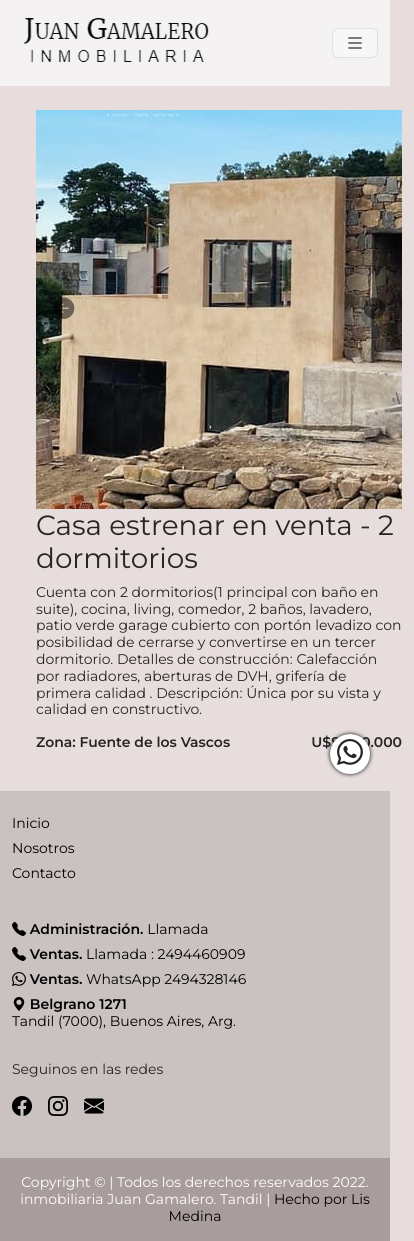
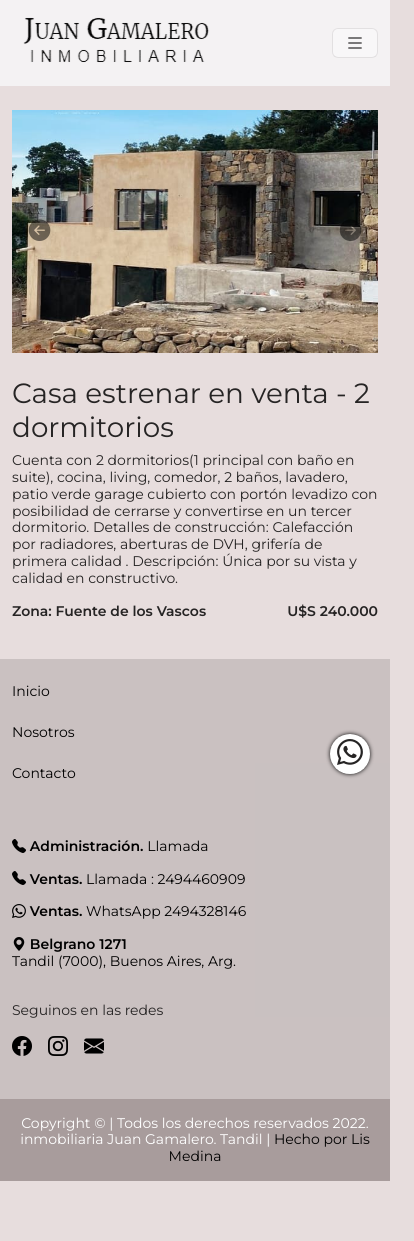
Before and after one commit to mlmedina92/inmobiliaria-gamalero, a React (Create React App) app: page /detalle/1 in a window 390 px wide. Shown: the whole page, 414 px wide, since content can reach past the window. After the commit the page ends 1181 px from the top, so only its background shows below. Built offline with nearby package versions, Linux system fonts and the light colour scheme.

Commit message:
mq mobile

```diff
--- a/package.json
+++ b/package.json
@@ -1,5 +1,5 @@
 {
-  "homepage": "./",
+  "homepage": "https://www.gamaleropropiedades.com/",
   "name": "inmobiliaria-gamalero",
   "version": "0.1.0",
   "private": true,
--- a/src/App.scss
+++ b/src/App.scss
@@ -18,15 +18,26 @@ body {
   text-transform: none;
 }
 
+#root {
+  display: flex;
+  flex-direction: column;
+  min-height: 100vh;
+
+  main {
+    flex-grow: 1;
+  }
+}
+
 a {
   color: black;
   transition: all 300ms;
+
   &:hover {
-    color: grayscale($color:grey);
+    color: grayscale($color: grey);
   }
 }
 
-h2{
+h2 {
   text-transform: uppercase;
   text-align: center;
 }
@@ -37,5 +48,5 @@ h2{
 }
 
 footer {
-  background-color:rgba(132, 127, 127, 0.3);
+  background-color: rgba(132, 127, 127, 0.3);
 }
--- a/src/components/FooterLinks.jsx
+++ b/src/components/FooterLinks.jsx
@@ -20,17 +20,17 @@ const FooterLinks = () => {
           </div>
           <div className="col-12 col-md-3 mb-3">
             <ul className="list-unstyled">
-              <li className="pb-2">
+              <li className="pb-4 pb-md-2 ">
                 <NavLink className="text-decoration-none" to="/">
                   Inicio
                 </NavLink>
               </li>
-              <li className="pb-2">
+              <li className="pb-4 pb-md-2">
                 <NavLink className="text-decoration-none" to="/nosotros">
                   Nosotros
                 </NavLink>
               </li>
-              <li className="pb-2">
+              <li className="pb-4 pb-md-2">
                 <NavLink className="text-decoration-none" to="/contacto">
                   Contacto
                 </NavLink>
@@ -39,7 +39,7 @@ const FooterLinks = () => {
           </div>
           <div className="col-12 col-md-3 mb-3">
             <ul className="list-unstyled">
-              <li className="mb-2">
+              <li className="mb-3 mb-md-2">
                 <a
                   className="text-decoration-none"
                   href="tel:2494287779"
@@ -51,7 +51,7 @@ const FooterLinks = () => {
                   Llamada
                 </a>
               </li>
-              <li className="mb-2">
+              <li className="mb-3 mb-md-2">
                 <a
                   className="text-decoration-none"
                   href="tel:2494460909"
@@ -63,7 +63,7 @@ const FooterLinks = () => {
                   2494460909
                 </a>
               </li>
-              <li className="mb-2">
+              <li className="mb-3 mb-md-2">
                 <a
                   className="text-decoration-none"
                   href="https://wa.me/2494328146"
@@ -75,7 +75,7 @@ const FooterLinks = () => {
                   2494328146
                 </a>
               </li>
-              <li className="mb-2">
+              <li className="mb-3 mb-md-2">
                 <a
                   className="text-decoration-none"
                   href="https://goo.gl/maps/xDRhASVev4MzqwPs5"
--- a/src/components/ItemDetail.jsx
+++ b/src/components/ItemDetail.jsx
@@ -4,14 +4,13 @@ import "../scss/itemDetail.scss";
 const ItemDetail = ({ detail }) => {
   return (
     <>
-      <div className="container m-4">
+      <div className="container py-4">
         <div className="row g-0">
-          <div className="col-md-7">
+          <div className="col-12 col-md-7 mb-4 mb-md-0">
             <div
               id="carouselExampleControls"
               className="carousel slide"
-              data-bs-ride="carousel"
-            >
+              data-bs-ride="carousel">
               <div className="carousel-inner">
                 {detail.imagenes.map((imagen, index) => {
                   return (
@@ -21,14 +20,12 @@ const ItemDetail = ({ detail }) => {
                         index == 0
                           ? "active carousel-item text-center"
                           : "carousel-item text-center"
-                      }
-                    >
+                      }>
                       <img
                         src={imagen}
-                        className="d-inline-block"
+                        className="d-inline-block img-fluid"
                         alt={detail.zona}
-                        loading="lazy"
-                      />
+                        loading="lazy" />
                     </div>
                   );
                 })}
@@ -51,7 +48,8 @@ const ItemDetail = ({ detail }) => {
               </button>
             </div>
           </div>
-          <div className="col-md-5 ps-md-3">
+          <div className="col-12 col-md-5 ps-md-3">
+
             <h1>{detail.titulo}</h1>
             <p>{detail.detalles}</p>
             <p className="d-flex justify-content-between">
@@ -59,7 +57,9 @@ const ItemDetail = ({ detail }) => {
               <strong>{detail.precio}</strong>
             </p>
           </div>
+
         </div>
+
       </div>
     </>
   );
--- a/src/pages/Nosotros.jsx
+++ b/src/pages/Nosotros.jsx
@@ -29,7 +29,7 @@ const Nosotros = () => {
 
       <section id="juan" className="container py-3 py-md-5">
         <div className="row d-flex align-items-center">
-          <div className="col-8 col-md-3 mb-3 mb-md-0 text-center">
+          <div className="col-12 col-md-3 mb-3 mb-md-0 text-center">
             <img
               className="img-fluid"
               src={Juan}
@@ -39,8 +39,8 @@ const Nosotros = () => {
               width="134"
             />
           </div>
-          <div className="col-12 col-md-6 mb-3 mb-md-0">
-            <h4 className="mb-3">
+          <div className="col-12 col-md-9 mb-3 mb-md-0">
+            <h4 className="mb-3 text-center">
               Juan Pablo Gamalero - Martillero y Corredor Público.
             </h4>
 
--- a/src/scss/navbar.scss
+++ b/src/scss/navbar.scss
@@ -4,3 +4,12 @@
 	background-position: center center;
 	height: 100vh;
 }
+
+@media (max-width: 767px) {
+  .inicio {
+  background: linear-gradient(rgba(0, 0, 0, 0.2), rgba(0, 0, 0, 0.7)), url(../img/mob.jpg);
+  background-size: cover;
+	background-position: center;
+	height: 100vh;
+}
+}
```
Also changed, not shown: src/img/mob.jpg (added), src/img/mobile.jpg (added).
